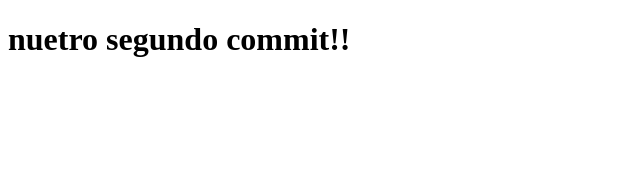
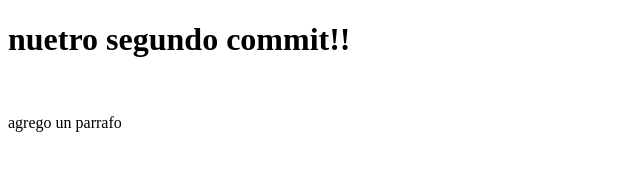
Before and after one commit to toronodark/PrimerT_trabajo_git, a plain HTML site: page clase02-02/index.html in a window 1280 px wide. Shown: the whole page, without its empty margins (0-640 px from the left). Drawn offline with Linux system fonts and the light colour scheme.

Commit message:
agregue un html

```diff
--- a/clase02-02/index.html
+++ b/clase02-02/index.html
@@ -8,5 +8,7 @@
 </head>
 <body>
 <h1>nuetro segundo commit!!</h1>
+<br>
+<p>agrego un parrafo</p>
 </body>
 </html>
```
